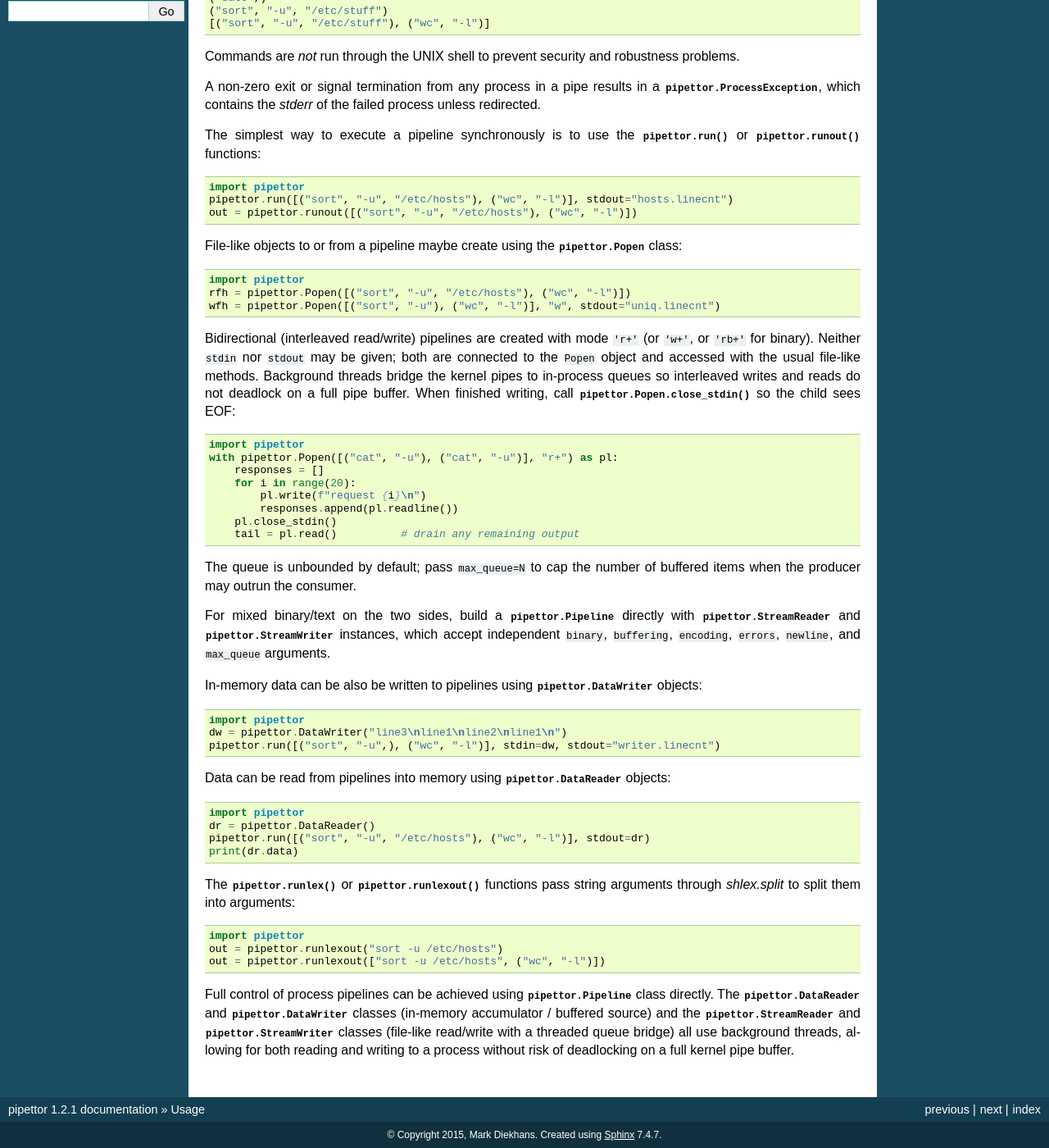
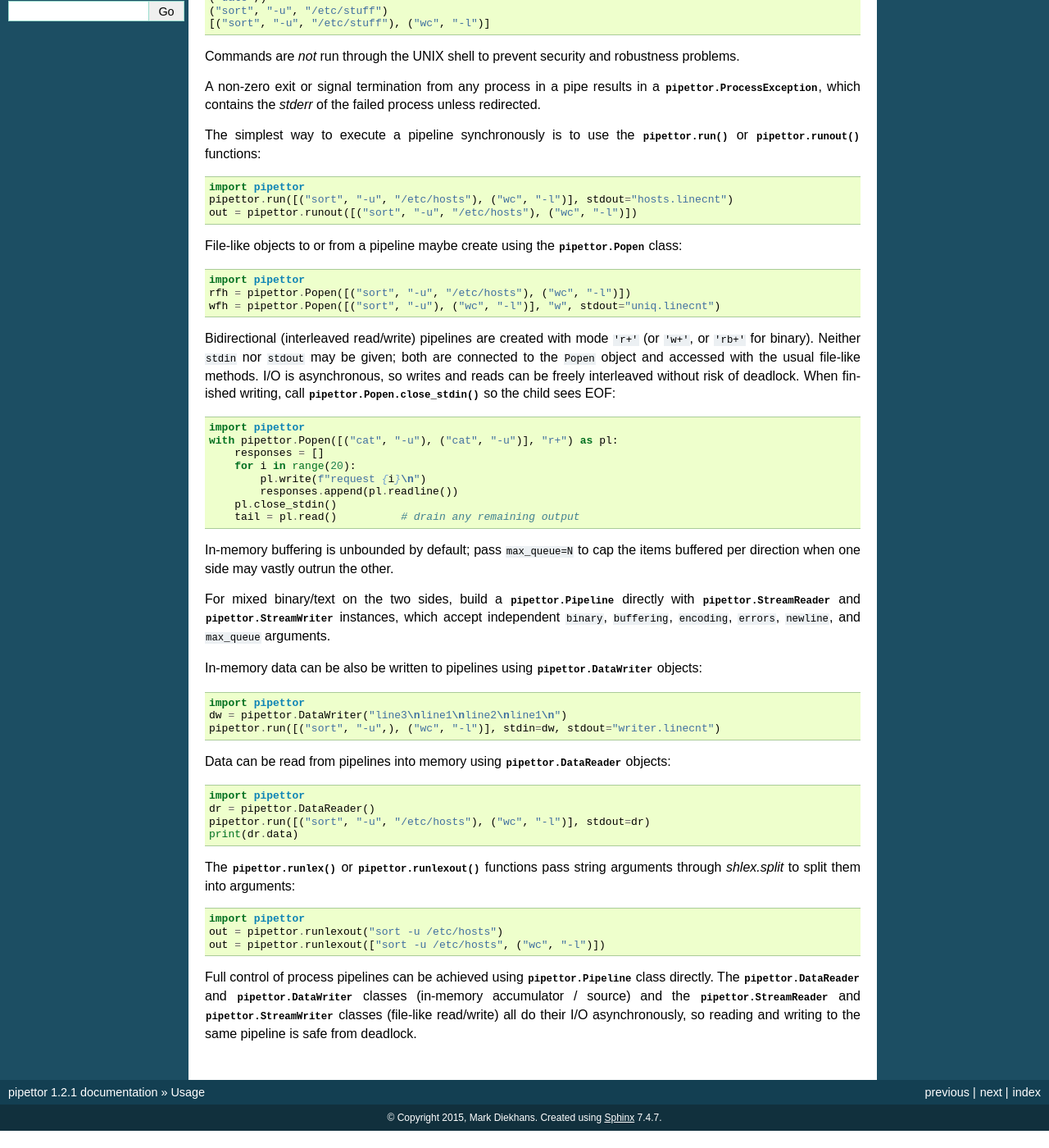
Before and after one commit to diekhans/pipettor, a Sphinx documentation site: the page built from docs/usage.rst, in a window 1280 px wide and 1400 px high, scrolled down 244 px. Shown: the whole window at 82% size. Built offline with Sphinx 7.4.7, drawn with Linux system fonts in a browser that asks for light colours; the version number is read from the project's files by our own code; after the commit the page ends 1623 px from its top, so only the background shows below that.

Commit message:
documentation improvements

```diff
--- a/docs/usage.rst
+++ b/docs/usage.rst
@@ -42,10 +42,9 @@ Bidirectional (interleaved read/write) pipelines are created with
 mode ``'r+'`` (or ``'w+'``, or ``'rb+'`` for binary).  Neither
 ``stdin`` nor ``stdout`` may be given; both are connected to the
 ``Popen`` object and accessed with the usual file-like methods.
-Background threads bridge the kernel pipes to in-process queues so
-interleaved writes and reads do not deadlock on a full pipe buffer.
-When finished writing, call :meth:`pipettor.Popen.close_stdin` so the
-child sees EOF::
+I/O is asynchronous, so writes and reads can be freely interleaved
+without risk of deadlock.  When finished writing, call
+:meth:`pipettor.Popen.close_stdin` so the child sees EOF::
 
     import pipettor
     with pipettor.Popen([("cat", "-u"), ("cat", "-u")], "r+") as pl:
@@ -56,8 +55,9 @@ child sees EOF::
         pl.close_stdin()
         tail = pl.read()          # drain any remaining output
 
-The queue is unbounded by default; pass ``max_queue=N`` to cap the
-number of buffered items when the producer may outrun the consumer.
+In-memory buffering is unbounded by default; pass ``max_queue=N`` to
+cap the items buffered per direction when one side may vastly outrun
+the other.
 
 For mixed binary/text on the two sides, build a :class:`pipettor.Pipeline`
 directly with :class:`pipettor.StreamReader` and
@@ -88,8 +88,7 @@ through `shlex.split` to split them into arguments::
 
 Full control of process pipelines can be achieved using :class:`pipettor.Pipeline`
 class directly.  The :class:`pipettor.DataReader` and :class:`pipettor.DataWriter`
-classes (in-memory accumulator / buffered source) and the
+classes (in-memory accumulator / source) and the
 :class:`pipettor.StreamReader` and :class:`pipettor.StreamWriter` classes
-(file-like read/write with a threaded queue bridge) all use background threads,
-allowing for both reading and writing to a process without risk of deadlocking
-on a full kernel pipe buffer.
+(file-like read/write) all do their I/O asynchronously, so reading and writing
+to the same pipeline is safe from deadlock.
```
Also changed, not shown: 4 other files.
